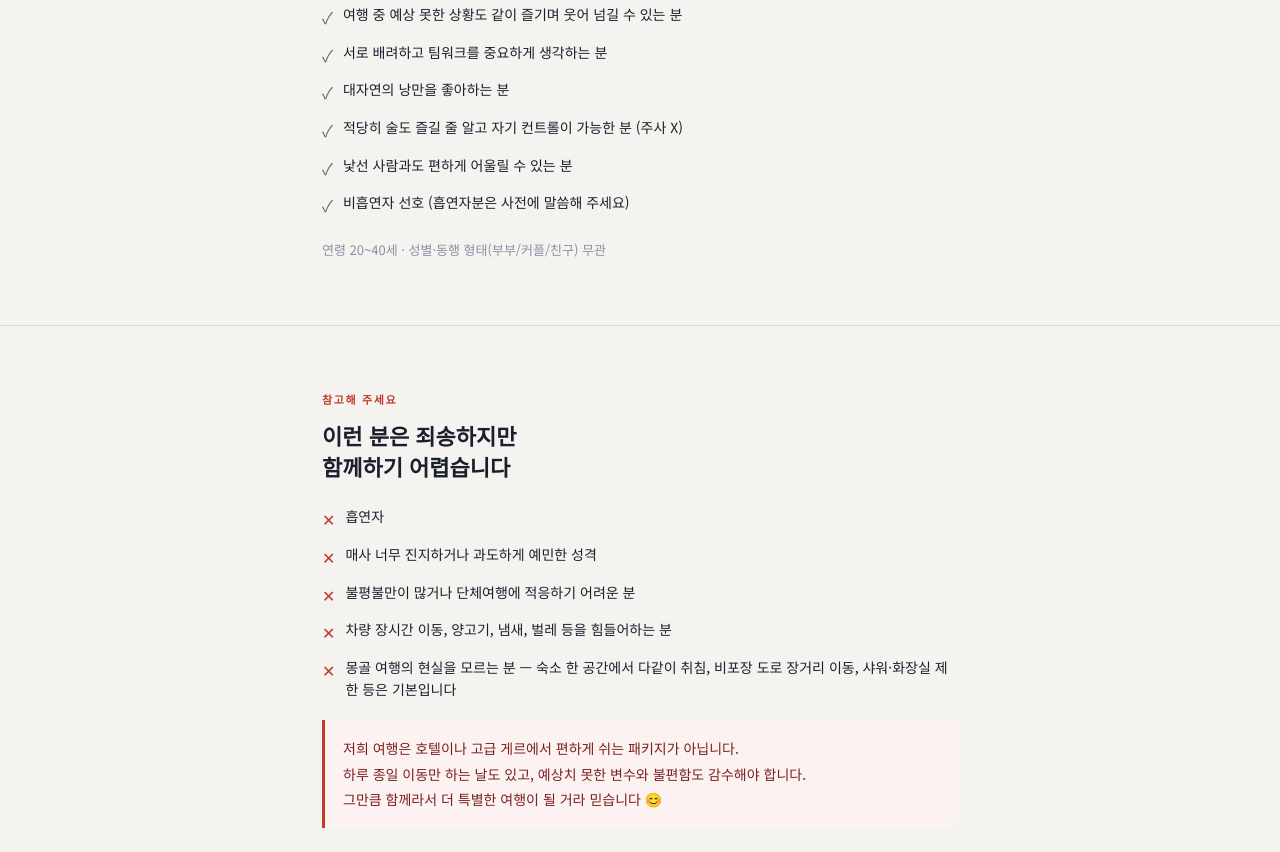
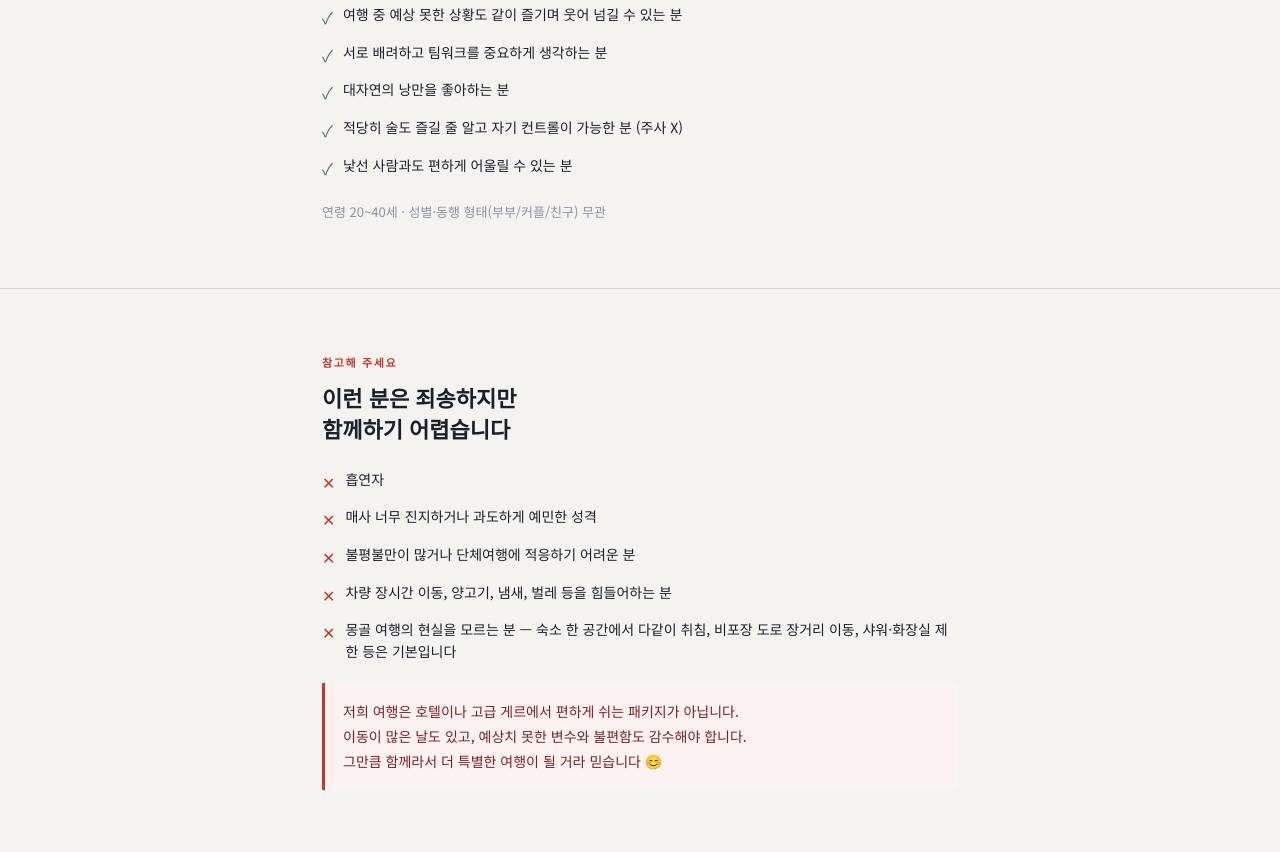
Before and after one commit to yunsanghui/mongolia, a plain HTML site: page index.html in a window 1280 px wide. Shown: the part 2550-3402 px from the top of the page. Drawn offline with Linux system fonts and the light colour scheme.

Commit message:
Remove 비흡연자 선호, fix overstatement

```diff
--- a/index.html
+++ b/index.html
@@ -406,7 +406,6 @@
     <div class="ideal-item"><span class="ideal-icon">✓</span>대자연의 낭만을 좋아하는 분</div>
     <div class="ideal-item"><span class="ideal-icon">✓</span>적당히 술도 즐길 줄 알고 자기 컨트롤이 가능한 분 (주사 X)</div>
     <div class="ideal-item"><span class="ideal-icon">✓</span>낯선 사람과도 편하게 어울릴 수 있는 분</div>
-    <div class="ideal-item"><span class="ideal-icon">✓</span>비흡연자 선호 (흡연자분은 사전에 말씀해 주세요)</div>
   </div>
   <p style="margin-top: 20px; font-size: 13px; color: var(--muted);">연령 20~40세 · 성별·동행 형태(부부/커플/친구) 무관</p>
 </section>
@@ -425,7 +424,7 @@
   </div>
   <div style="margin-top: 20px; padding: 16px 18px; background: #FDF2F2; border-left: 3px solid #C0392B; border-radius: 0 8px 8px 0; font-size: 14px; color: #7B2020; line-height: 1.8;">
     저희 여행은 호텔이나 고급 게르에서 편하게 쉬는 패키지가 아닙니다.<br>
-    하루 종일 이동만 하는 날도 있고, 예상치 못한 변수와 불편함도 감수해야 합니다.<br>
+    이동이 많은 날도 있고, 예상치 못한 변수와 불편함도 감수해야 합니다.<br>
     그만큼 함께라서 더 특별한 여행이 될 거라 믿습니다 😊
   </div>
 </section>
```
